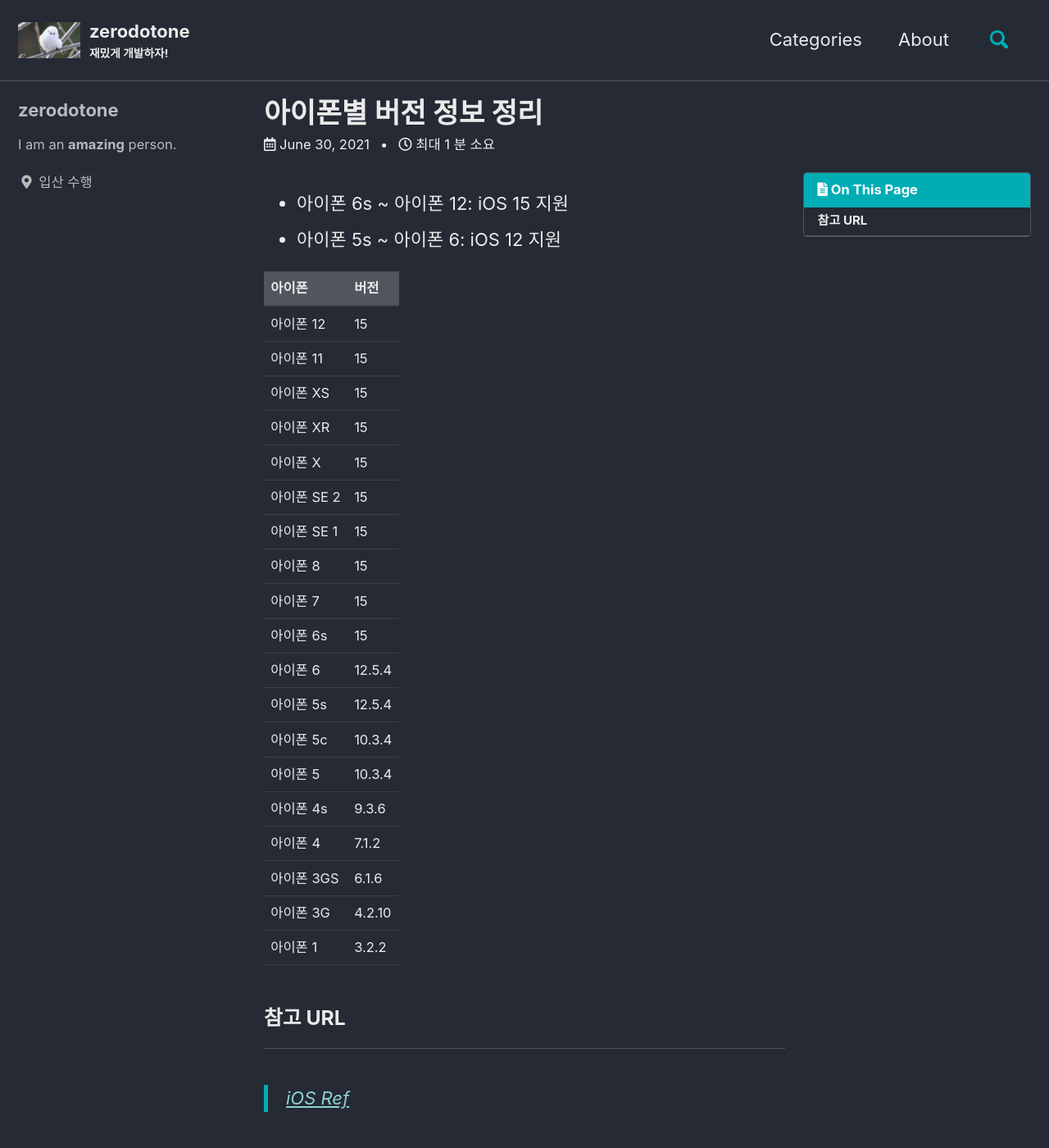
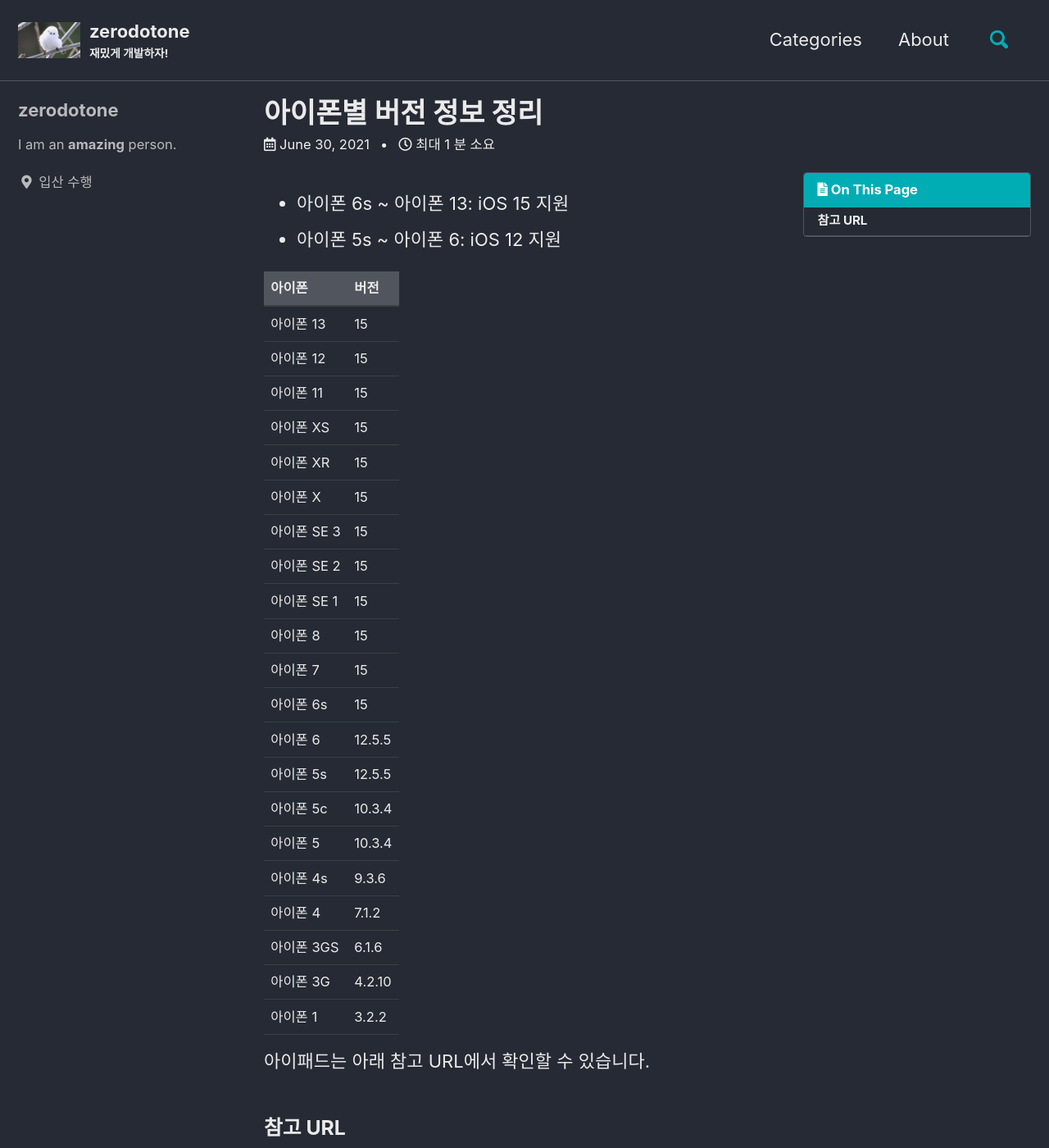
Before and after one commit to zdodev/zdodev.github.io, a Jekyll site: the page built from _posts/2021-06-30-아이폰별-버전-정보-정리.md, in a window 1280 px wide and 1400 px high. Shown: the whole window at 82% size. Built offline with Jekyll 4.4.1, drawn with Linux system fonts in a browser that asks for light colours; cached includes are drawn as plain includes; comment, search, counter and statistics services are not loaded; some of the changed text lies outside the part shown.

Commit message:
✏️: 아이폰별 버전 정보 정리 업데이트

```diff
--- a/_posts/2021-06-30-아이폰별-버전-정보-정리.md
+++ b/_posts/2021-06-30-아이폰별-버전-정보-정리.md
@@ -2,30 +2,32 @@
 title: "아이폰별 버전 정보 정리"
 categories:
   - iOS
-last_modified_at: 2021-06-30 22:30:00
+last_modified_at: 2022-05-10 11:30:00
 toc: true #Table of Contents
 comments: true
 
 
 ---
 
-- 아이폰 6s ~ 아이폰 12: iOS 15 지원
+- 아이폰 6s ~ 아이폰 13: iOS 15 지원
 - 아이폰 5s ~ 아이폰 6: iOS 12 지원
 
 | 아이폰      | 버전   |
 | ----------- | ------ |
+| 아이폰 13   | 15     |
 | 아이폰 12   | 15     |
 | 아이폰 11   | 15     |
 | 아이폰 XS   | 15     |
 | 아이폰 XR   | 15     |
 | 아이폰 X    | 15     |
+| 아이폰 SE 3 | 15     |
 | 아이폰 SE 2 | 15     |
 | 아이폰 SE 1 | 15     |
 | 아이폰 8    | 15     |
 | 아이폰 7    | 15     |
 | 아이폰 6s   | 15     |
-| 아이폰 6    | 12.5.4 |
-| 아이폰 5s   | 12.5.4 |
+| 아이폰 6    | 12.5.5 |
+| 아이폰 5s   | 12.5.5 |
 | 아이폰 5c   | 10.3.4 |
 | 아이폰 5    | 10.3.4 |
 | 아이폰 4s   | 9.3.6  |
@@ -34,6 +36,8 @@ comments: true
 | 아이폰 3G   | 4.2.10 |
 | 아이폰 1    | 3.2.2  |
 
+아이패드는 아래 참고 URL에서 확인할 수 있습니다.
+
 ### 참고 URL
 
 ---
```
